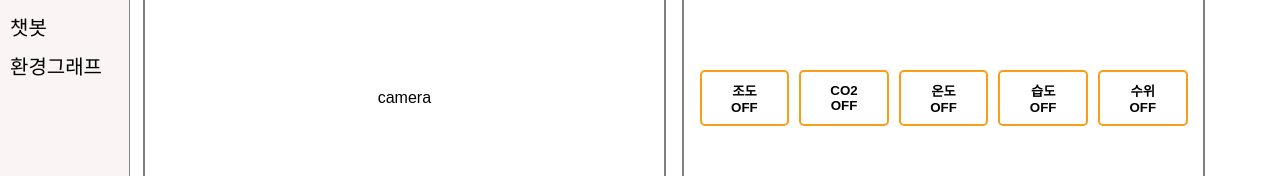
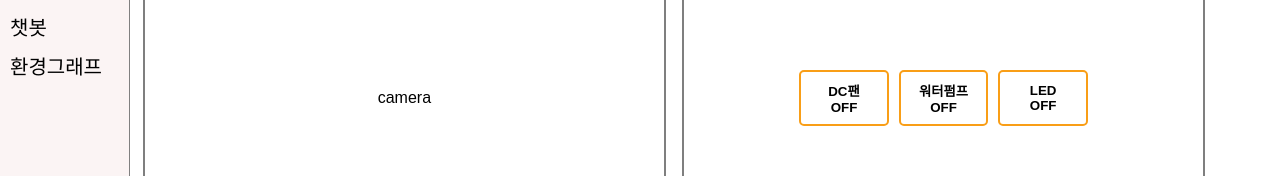
Before and after one commit to sojaeheon/smartfarm, a Vue app in the folder frontend/: page /MainView in a window 1280 px wide. Shown: the part 143-319 px from the top of the page. Built offline with nearby package versions, Linux system fonts and the light colour scheme; no server answers.

Commit message:
modified:   frontend/src/components/AppChatbot.vue 	modified:   frontend/src/components/MainView.vue

```diff
--- a/frontend/src/components/AppChatbot.vue
+++ b/frontend/src/components/AppChatbot.vue
@@ -63,19 +63,17 @@ export default {
     },
     async getAIResponse(message) {
       try {
-        const response = await axios.post(
-          'AI_API_ENDPOINT',
-          {
-            prompt: message
-          },
-          {
-            headers: {
-              Authorization: `Bearer YOUR_API_KEY`
-            }
+        const response = await axios.post('http://192.168.0.29:8888/api/get_answer', {
+          question: message,
+          // 다른 필요한 API 매개변수
+        }, {
+          headers: {
+            'Content-Type': `application/json`
           }
-        );
+        });
 
-        return response.data.choices[0].text.trim();
+
+        return response.data.answer
       } catch (error) {
         console.error('AI 응답 오류:', error);
         return '죄송합니다, 오류가 발생했습니다.';
--- a/frontend/src/components/MainView.vue
+++ b/frontend/src/components/MainView.vue
@@ -47,11 +47,9 @@ export default {
     data() {
         return {
             actuators: [
-                { label: '조도', isOn: false },
-                { label: 'CO2', isOn: false },
-                { label: '온도', isOn: false },
-                { label: '습도', isOn: false },
-                { label: '수위', isOn: false }
+                { label: 'DC팬', isOn: false },
+                { label: '워터펌프', isOn: false },
+                { label: 'LED', isOn: false },
             ],
             data: {
                 온도: '22°C',
```
